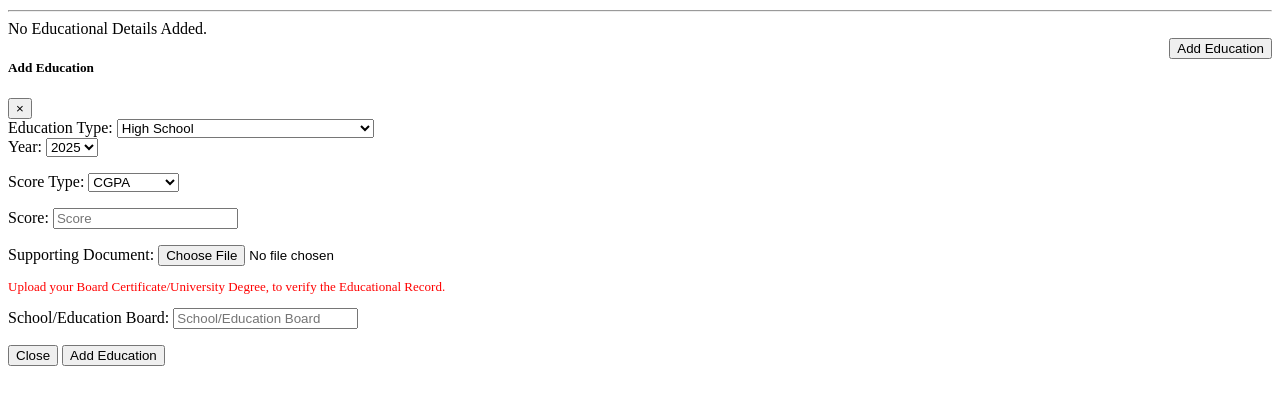
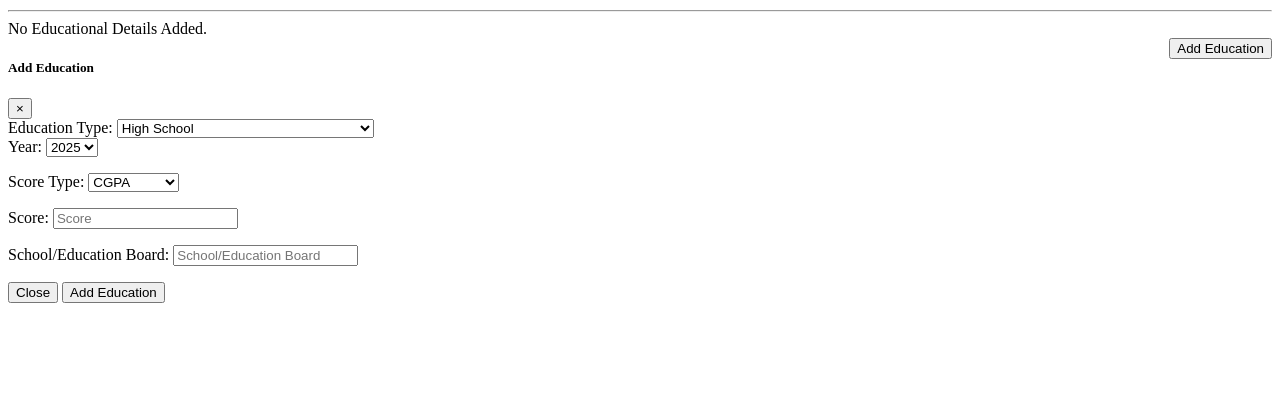
Before and after one commit to nikhilvrma/notretire, a CodeIgniter app: the page made by application/views/educationalDetails.php in a window 1280 px wide. Shown: the top 405 px of the page. Run offline with CodeIgniter, Linux system fonts and the light colour scheme; data that the repository does not hold is empty.

Commit message:
Alignment in applicants updated.

```diff
--- a/application/views/educationalDetails.php
+++ b/application/views/educationalDetails.php
@@ -125,14 +125,6 @@
                             <label>Score:</label>
                             <input class="form-control" placeholder="Score" id = "score" name = "score">
                             <p class="help-block"></p>
-                          </div>
-                        </div>
-
-                        <div class="col-md-12 control-group form-group">
-                          <div class="controls">
-                            <label>Supporting Document:</label>
-                            <input type="file" class="form-control" name = "file" id ="file" placeholder="Score">
-                            <p class="help-block" style="color: red; font-size: 13px;">Upload your Board Certificate/University Degree, to verify the Educational Record.</p>
                           </div>
                         </div>
 
```
Also changed, not shown: application/views/workExperience.php (+0 -19 lines).
